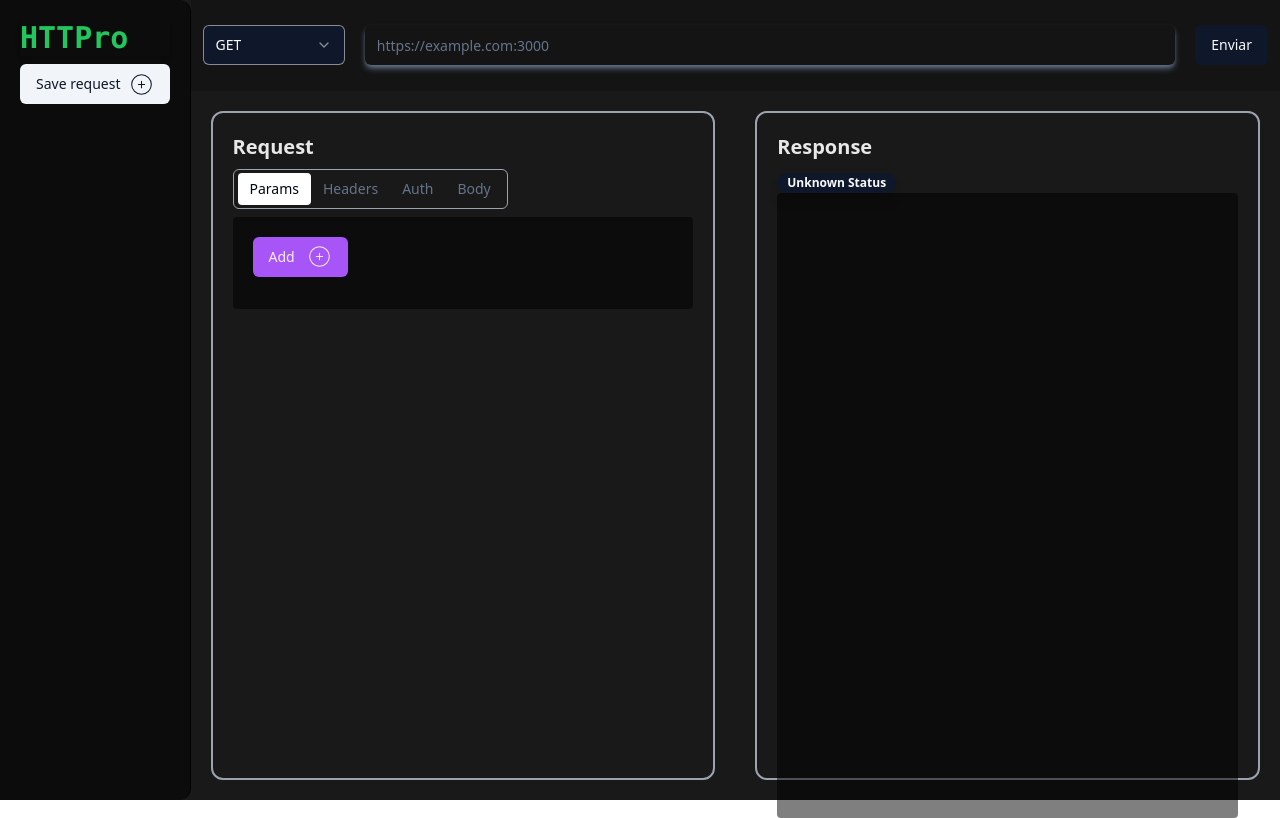
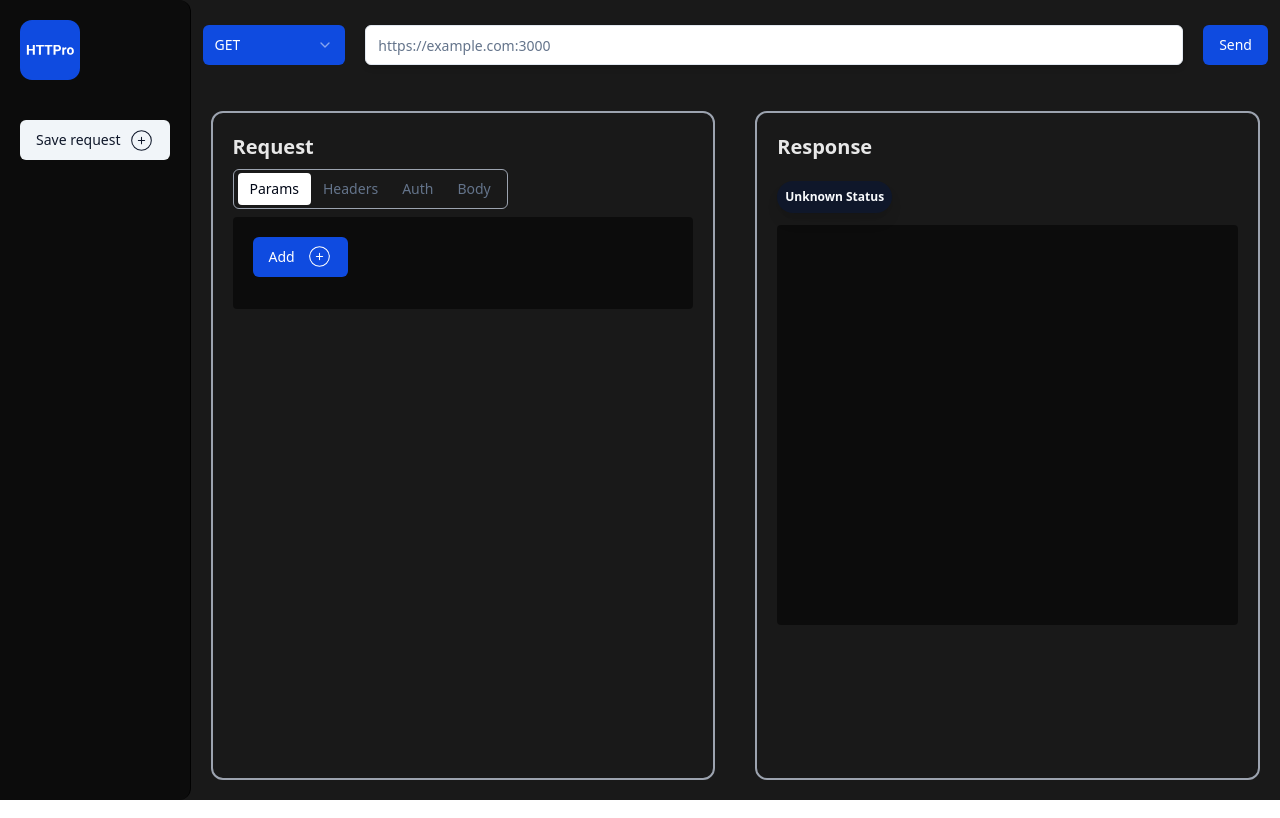
Before and after one commit to jmgrd98/httpro, a Next.js app: page /app in a window 1280 px wide. Built offline with nearby package versions, Linux system fonts and the light colour scheme.

Commit message:
feat(*) - design changes

```diff
--- a/app/layout.tsx
+++ b/app/layout.tsx
@@ -16,7 +16,7 @@ export default function RootLayout({
   children: React.ReactNode;
 }>) {
   return (
-    <ClerkProvider>
+    <ClerkProvider afterSignInUrl="/app" afterSignUpUrl="/app">
       <MethodUrlProvider>
       <html lang='en'>
         <body>{children}</body>
--- a/components/Header.tsx
+++ b/components/Header.tsx
@@ -56,14 +56,30 @@ const Header = () => {
     updateUrl(url);
   };
 
+  const getColorByMethod = (method: string) => {
+    switch (method) {
+      case "GET":
+        return "bg-[#0f4be0]";
+      case "POST":
+        return "bg-green-500";
+      case "PUT":
+        return "bg-yellow-500";
+      case "PATCH":
+        return "bg-purple-500";
+      case "DELETE":
+        return "bg-red-500";
+      default:
+        return "bg-gray-500";
+    }
+  };
 
   return (
-    <div className='w-full h-[100px] top-0 bg-black/20 p-3 flex items-center gap-5 justify-between'>
+    <div className='w-full h-[100px] top-0  p-3 flex items-center gap-5 justify-between'>
       <Select value={method} onValueChange={(e) => handleMethodChange(e)}>
-        <SelectTrigger className="w-[180px] bg-slate-900 text-white border-white/50">
+        <SelectTrigger className={`w-[180px] text-white border-none ${getColorByMethod(method)}`}>
           <SelectValue placeholder="GET" />
         </SelectTrigger>
-        <SelectContent className="bg-slate-900 text-white border-white/50">
+        <SelectContent className={`${getColorByMethod(method)} text-white`}>
           <SelectGroup>
             <SelectItem value="GET">GET</SelectItem>
             <SelectItem value="POST">POST</SelectItem>
@@ -77,8 +93,8 @@ const Header = () => {
         value={url} onChange={(e) => handleUrlChange(e.target.value)}
         type="text"
         placeholder="https://example.com:3000"
-        className="shadow-md shadow-slate-500 text-white border-none" />
-      <Button className='hover:bg-green-500/50' onClick={validateAndSubmit} >Enviar</Button>
+        className="shadow-md bg-white text-black" />
+      <Button variant={'primary'} onClick={validateAndSubmit} >Send</Button>
     </div>
   )
 }
--- a/components/Request.tsx
+++ b/components/Request.tsx
@@ -120,7 +120,7 @@ function Request() {
                     <TabsTrigger value="body">Body</TabsTrigger>
                 </TabsList>
                 <TabsContent className='bg-black/50 p-5 text-white/90 rounded h-full' value="params">
-                    <Button variant={'purple'} onClick={addField} className='flex gap-3 mb-3'>
+                    <Button variant={'primary'} onClick={addField} className='flex gap-3 mb-3'>
                         <p>Add</p>
                         <CiCirclePlus style={{ width: 25, height: 25, cursor: 'pointer'}}/>
                     </Button>
--- a/components/Response.tsx
+++ b/components/Response.tsx
@@ -108,11 +108,11 @@ function Response() {
           <p className='mb-2 text-xl font-bold text-white/90'>Response</p>
           <Badge
             variant={checkResponseMethod()}
-            className={'border-none shadow-lg'}
+            className={'border-none shadow-lg my-3 p-2'}
           >
             {response?.status} {getStatusText(response?.status)}
           </Badge>
-          <div className='bg-black/50 p-5 text-white/90 rounded h-full'>
+          <div className='bg-black/50 p-5 text-white/90 rounded h-[400px]'>
               <pre>{renderJson(response?.data)}</pre>
           </div>
       </section>
--- a/components/Sidebar.tsx
+++ b/components/Sidebar.tsx
@@ -6,6 +6,7 @@ import { UserButton } from '@clerk/clerk-react'
 import { useMethodUrlContext } from "@/context/MethodUrlContext"
 import { FaTimes } from 'react-icons/fa'
 import { CiCirclePlus } from 'react-icons/ci'
+import Image from "next/image"
 
 const Sidebar = () => {
 
@@ -30,10 +31,10 @@ const Sidebar = () => {
   };
 
   const getColorByMethod = (requestMethod: any, url?: string) => {
-    let color: "link" | "secondary" | "destructive" | "default" | "alert" | "success" | "outline" | "ghost" | "purple" | null | undefined = 'default';
+    let color: "link" | "primary" | "secondary" | "destructive" | "default" | "alert" | "success" | "outline" | "ghost" | "purple" | null | undefined = 'default';
     switch (requestMethod){
       case 'GET':
-        color = 'default'
+        color = 'primary'
         break;
       case 'POST':
         color = 'success'
@@ -61,8 +62,8 @@ const Sidebar = () => {
   return (
     <div className="w-1/6 p-5 flex flex-col justify-between gap-5 items-center rounded-r-xl bg-black/50 border-black/90 border-r h-screen left-0">
       <div>
+        <Image src={'/HTTPro.svg'} width={60} height={60} alt="HTTPro" className='mb-10' />
         <div className="flex flex-col gap-2 mb-10">
-          <p className="text-green-500 shadow-md  p-0 font-mono text text-3xl font-bold">HTTPro</p>
           <Button className="flex gap-2" variant='secondary' onClick={() => addNewRequest()}>
             <p>Save request</p>
             <CiCirclePlus style={{ width: 25, height: 25, cursor: 'pointer'}}/>
--- a/components/ui/button.tsx
+++ b/components/ui/button.tsx
@@ -15,7 +15,7 @@ const buttonVariants = cva(
         outline:
           "border border-input bg-background hover:bg-accent hover:text-accent-foreground",
         primary:
-          "bg-blue-600 text-white hover:bg-blue-600/90",
+          "bg-[#0f4be0] text-white hover:bg-blue-[#0f4be0]/90",
         secondary:
           "bg-secondary text-secondary-foreground hover:bg-secondary/80",
         ghost: "hover:bg-accent hover:text-accent-foreground",
```
